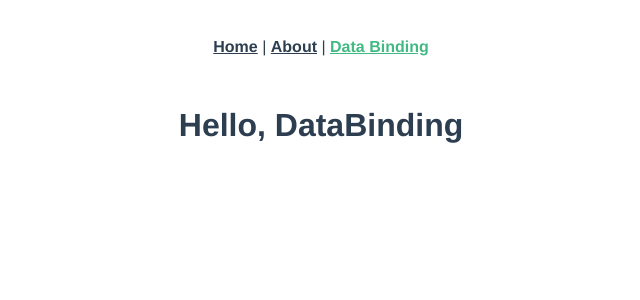
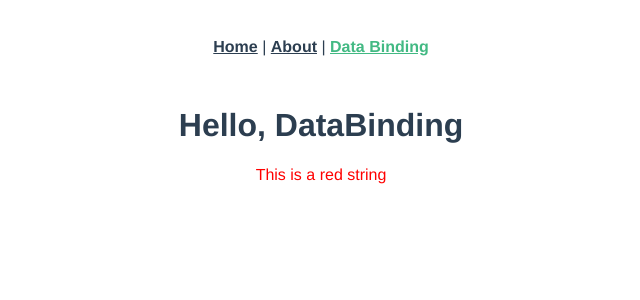
Before and after one commit to seungdols/practice, a Vue app in the folder vuejs/hello-vue/: page /databinding in a window 1280 px wide. Shown: the top 300 px of the page, without its empty margins (319-959 px from the left). Built offline with nearby package versions, Linux system fonts and the light colour scheme.

Commit message:
Learn rawHTML

```diff
--- a/vuejs/hello-vue/src/components/DataBinding.vue
+++ b/vuejs/hello-vue/src/components/DataBinding.vue
@@ -1,12 +1,14 @@
 <template>
     <h1>Hello, {{ title }}</h1>
+    <div v-html="htmlString"></div>
 </template>
 
 <script>
 export default {
     data() {
         return {
-            title: "DataBinding"
+            title: "DataBinding",
+            htmlString: '<p style="color:red">This is a red string</p>'
         }
     }
 }
```
